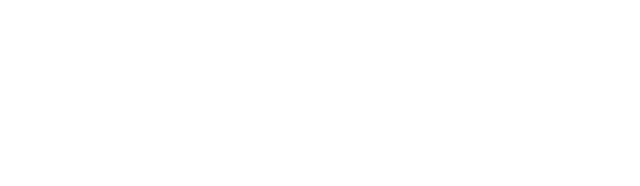
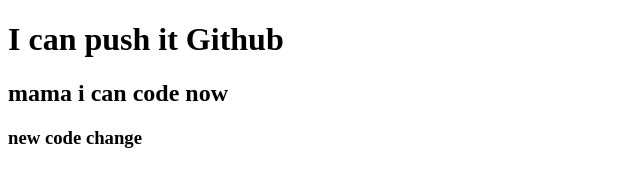
Before and after one commit to MdMukitHasan/my-second-depo, a plain HTML site: page index.html in a window 1280 px wide. Shown: the whole page, without its empty margins (0-640 px from the left). Drawn offline with Linux system fonts and the light colour scheme.

Commit message:
added header

```diff
--- a/index.html
+++ b/index.html
@@ -7,6 +7,8 @@
     <title>My Second Github Repo</title>
 </head>
 <body>
-
+    <h1>I can push it Github</h1>
+    <h2>mama i can code now</h2>
+    <h3>new code change</h3>
 </body>
 </html>
```
